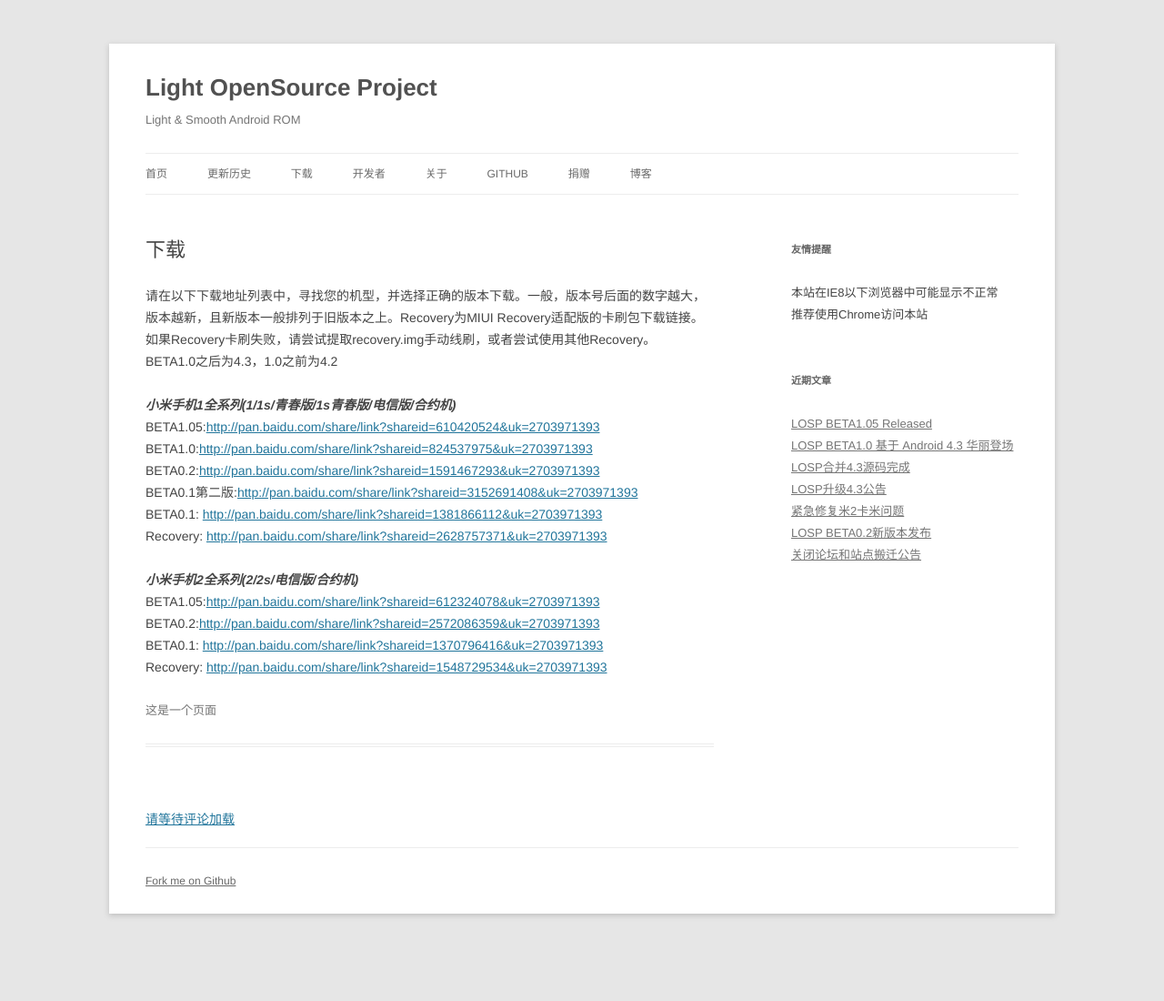
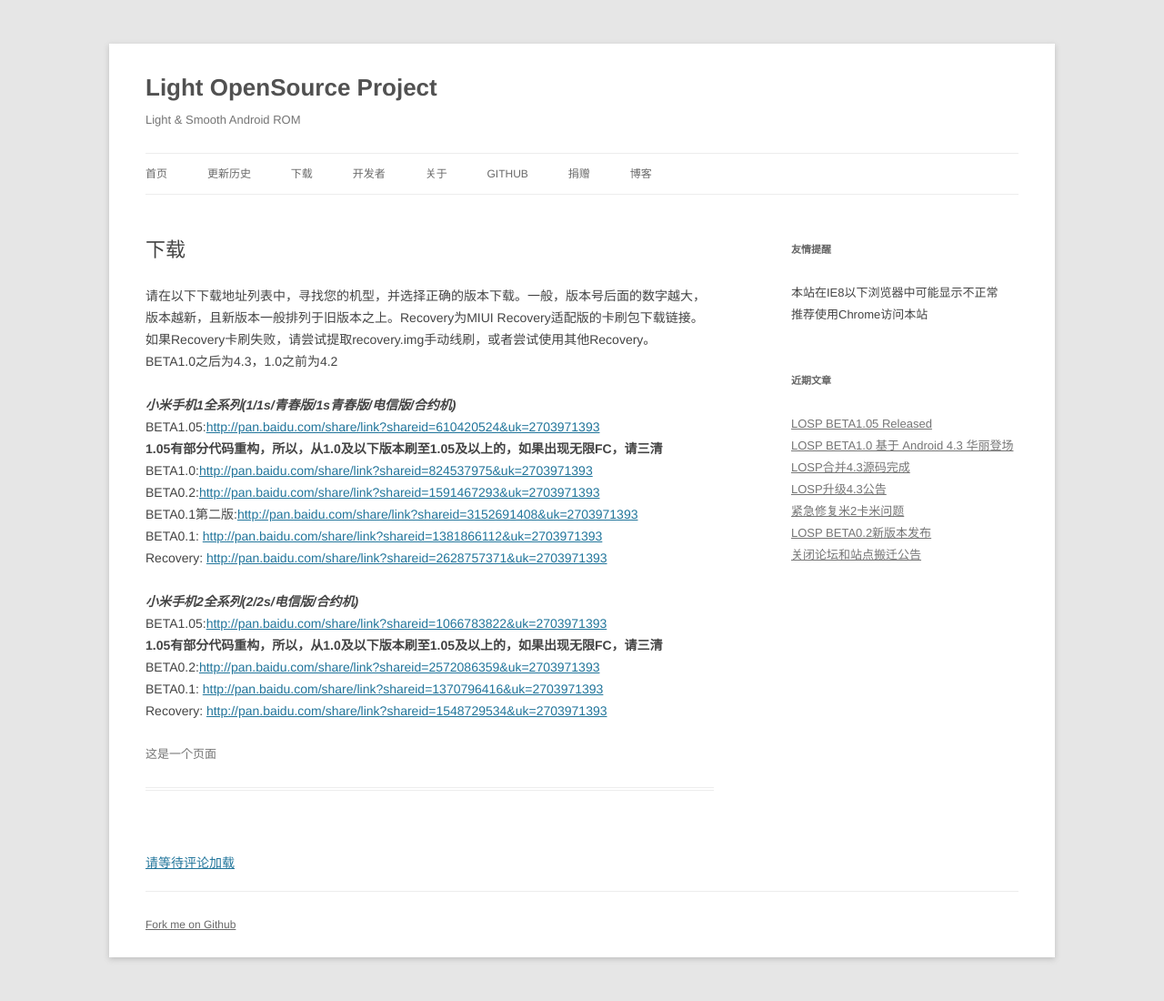
Before and after one commit to LOSP/LOSP.github.io, a Jekyll site: the page built from download/index.md, in a window 1280 px wide. Shown: the whole page at 91% size. Built offline with Jekyll 4.4.1, drawn with Linux system fonts in a browser that asks for light colours; Markdown is read by kramdown in place of the engine named in the settings; comment, search, counter and statistics services are not loaded; before the commit the page ends 1052 px from its top, so only the background shows below that.

```diff
--- a/download/index.md
+++ b/download/index.md
@@ -7,6 +7,7 @@
 
 *__小米手机1全系列(1/1s/青春版/1s青春版/电信版/合约机)__*
 BETA1.05:<http://pan.baidu.com/share/link?shareid=610420524&uk=2703971393>
+__1.05有部分代码重构，所以，从1.0及以下版本刷至1.05及以上的，如果出现无限FC，请三清__
 BETA1.0:<http://pan.baidu.com/share/link?shareid=824537975&uk=2703971393>
 BETA0.2:<http://pan.baidu.com/share/link?shareid=1591467293&uk=2703971393>
 BETA0.1第二版:<http://pan.baidu.com/share/link?shareid=3152691408&uk=2703971393>
@@ -14,7 +15,8 @@
 Recovery: <http://pan.baidu.com/share/link?shareid=2628757371&uk=2703971393>
 
 *__小米手机2全系列(2/2s/电信版/合约机)__*
-BETA1.05:<http://pan.baidu.com/share/link?shareid=612324078&uk=2703971393>
+BETA1.05:<http://pan.baidu.com/share/link?shareid=1066783822&uk=2703971393>
+__1.05有部分代码重构，所以，从1.0及以下版本刷至1.05及以上的，如果出现无限FC，请三清__
 BETA0.2:<http://pan.baidu.com/share/link?shareid=2572086359&uk=2703971393>
 BETA0.1: <http://pan.baidu.com/share/link?shareid=1370796416&uk=2703971393>
 Recovery: <http://pan.baidu.com/share/link?shareid=1548729534&uk=2703971393>
```
Also changed, not shown: history/index.md (+2 -0 lines).
